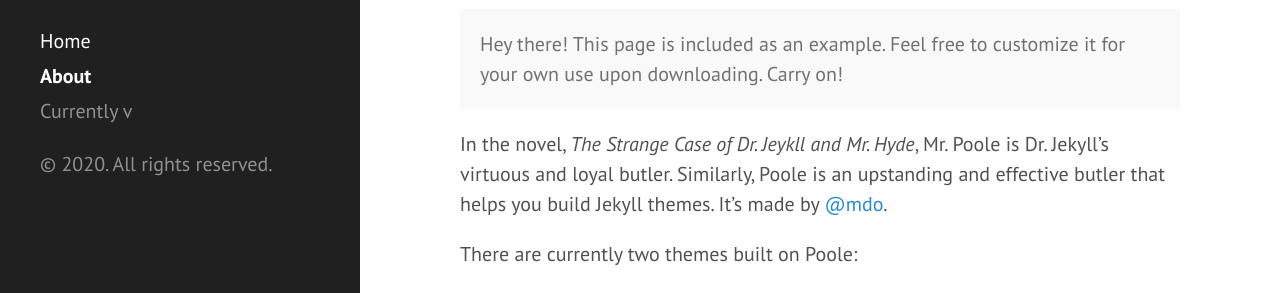
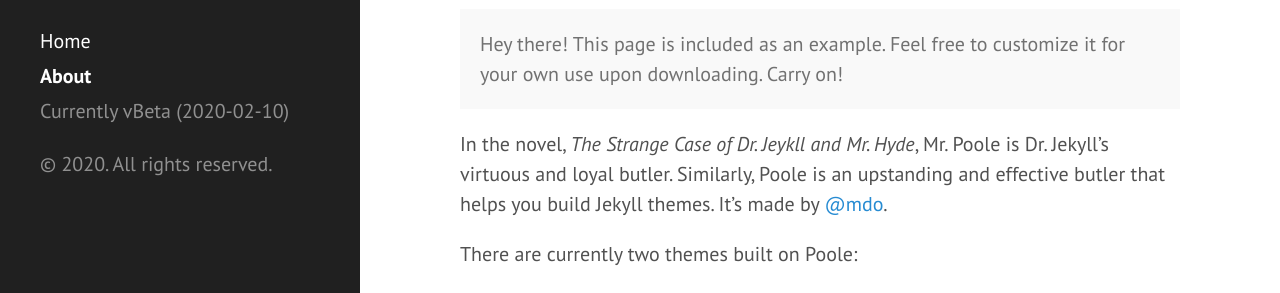
Before and after one commit to mehta-gaurav/mehta-gaurav.github.io, a Jekyll site: the page built from about.md, in a window 1280 px wide. Shown: the part 131-424 px from the top of the page. Built offline with Jekyll 4.4.1, drawn with Linux system fonts in a browser that asks for light colours.

Commit message:
Update _config.yml

```diff
--- a/_config.yml
+++ b/_config.yml
@@ -1,5 +1,6 @@
 title: Corona Surveillance Dashboard
 tagline: 2019-nCoV Surveillance Dashboard | NSSAC Research
+version: Beta (2020-02-10)
 
 # Optimize Jekyll
 exclude:
```
